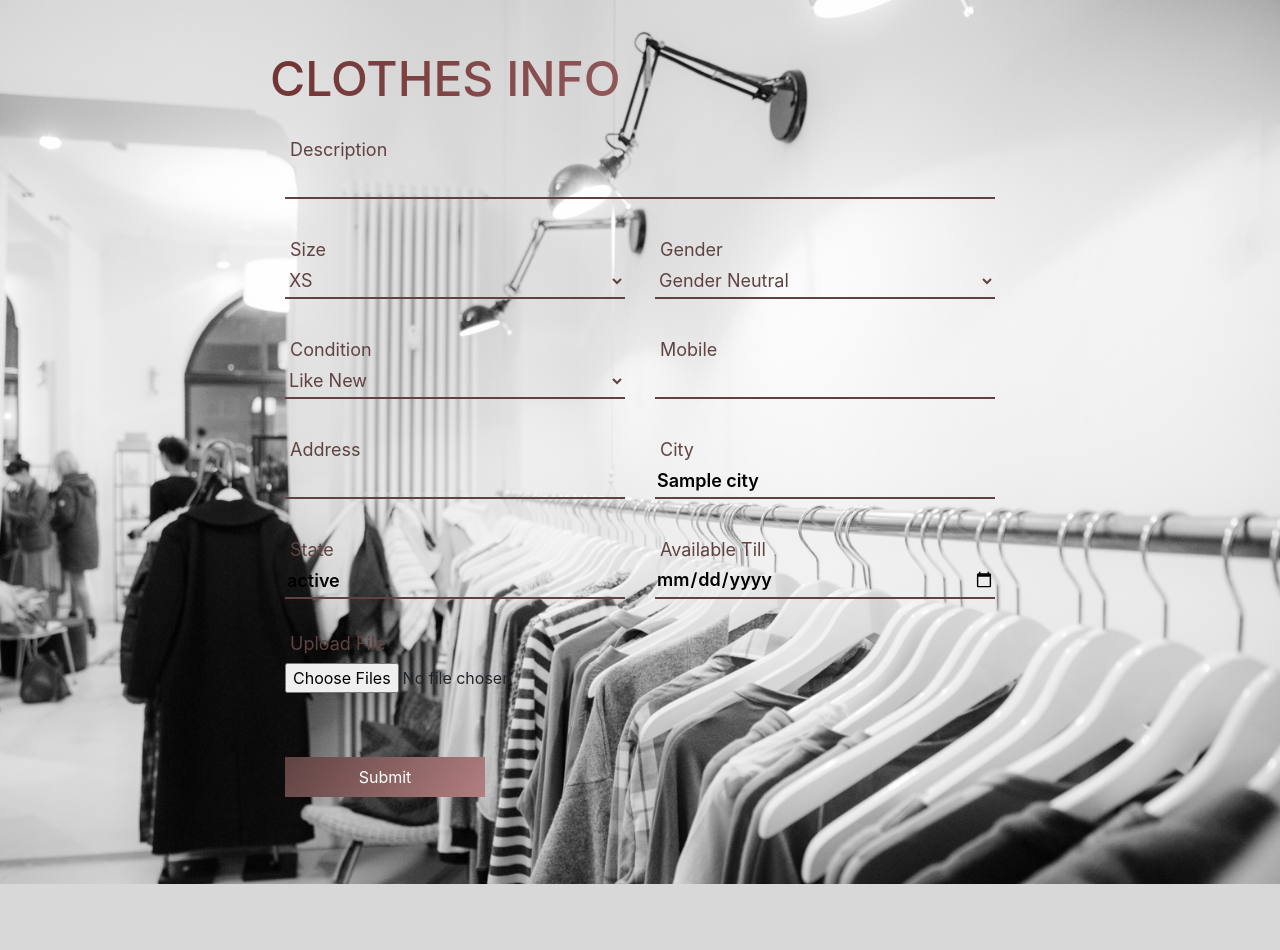
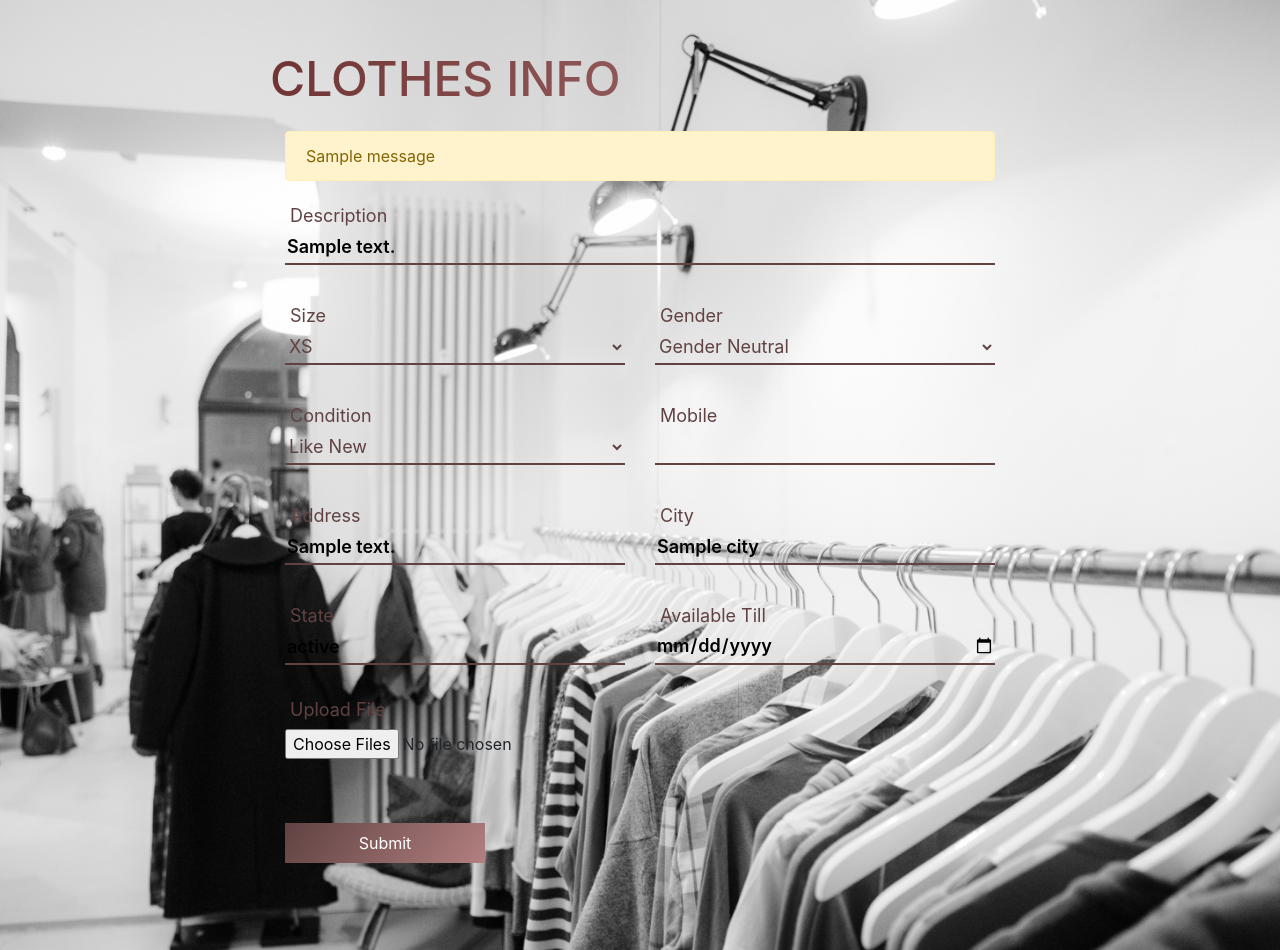
Before and after one commit to nikhilchaudhary0126/goodshare, a Django app: template giveaway/templates/clothPost.html in a window 1280 px wide. Before the commit the page ends 884 px from the top, so only its background shows below. Run offline with Django 3.2, Linux system fonts and the light colour scheme; the template is opened without the code that fills it: most values are stand-ins (such as "Sample title", 1, 10 or a date in 2020); one stand-in notice (Sample message) is shown; some libraries are stand-ins or nearby versions.

Commit message:
added clothes page

```diff
--- a/giveaway/templates/clothPost.html
+++ b/giveaway/templates/clothPost.html
@@ -9,12 +9,20 @@
 <body>
 <section class="furniture_info">
     <h1 class ="title">CLOTHES INFO</h1>
+        <div class="container">
+            {% if messages %}
+                {% for message in messages %}
+                <div class="alert alert-warning alert-dismissible fade show" role="alert">
+                    {{message}}
+                </div>
+                {% endfor %}
+            {% endif %}
 
-        <div class="container">
+        <form method="POST" enctype="multipart/form-data">
+            {% csrf_token %}
             <div class="upload-form row">
-
                 <div class ="form-field col-lg-12">
-                <input id="description" class="input-text" type="text" name="">
+                    <input id="description" class="input-text" type="text" name="description" value="{{ description }}">
                     <label for ="description" class="label">Description</label>
                 </div>
 
@@ -54,7 +62,7 @@
                 </div>
 
                 <div class ="form-field col-lg-6">
-                <input id="address" class="input-text" type="text" name="">
+                    <input id="address" class="input-text" type="text" name="address" value="{{ address }}">
                     <label for ="address" class="label">Address</label>
                 </div>
 
@@ -83,8 +91,8 @@
                 <div class ="form-field col-lg-12">
                     <input class ="submit-btn" type="submit" value="Submit" name="">
                 </div>
-
             </div>
+        </form>
         </div>
     </section>
 </body>
--- a/giveaway/templates/foodPost.html
+++ b/giveaway/templates/foodPost.html
@@ -20,11 +20,10 @@
             <form method="POST" enctype="multipart/form-data">
                 {% csrf_token %}
                 <div class="upload-form row">
-
                     <div class ="form-field col-lg-12">
                     <input id="description" class="input-text" type="text" name="description" value="{{ description }}">
                     <label for ="description" class="label">Description</label>
-                </div>
+                    </div>
 
                 <div class ="form-field col-lg-6">
                     <select name="type" class="dropdown" id="type" >
```
Also changed, not shown: giveaway/views.py (+40 -39 lines). Lines whose indentation alone changed are shown as unchanged.
